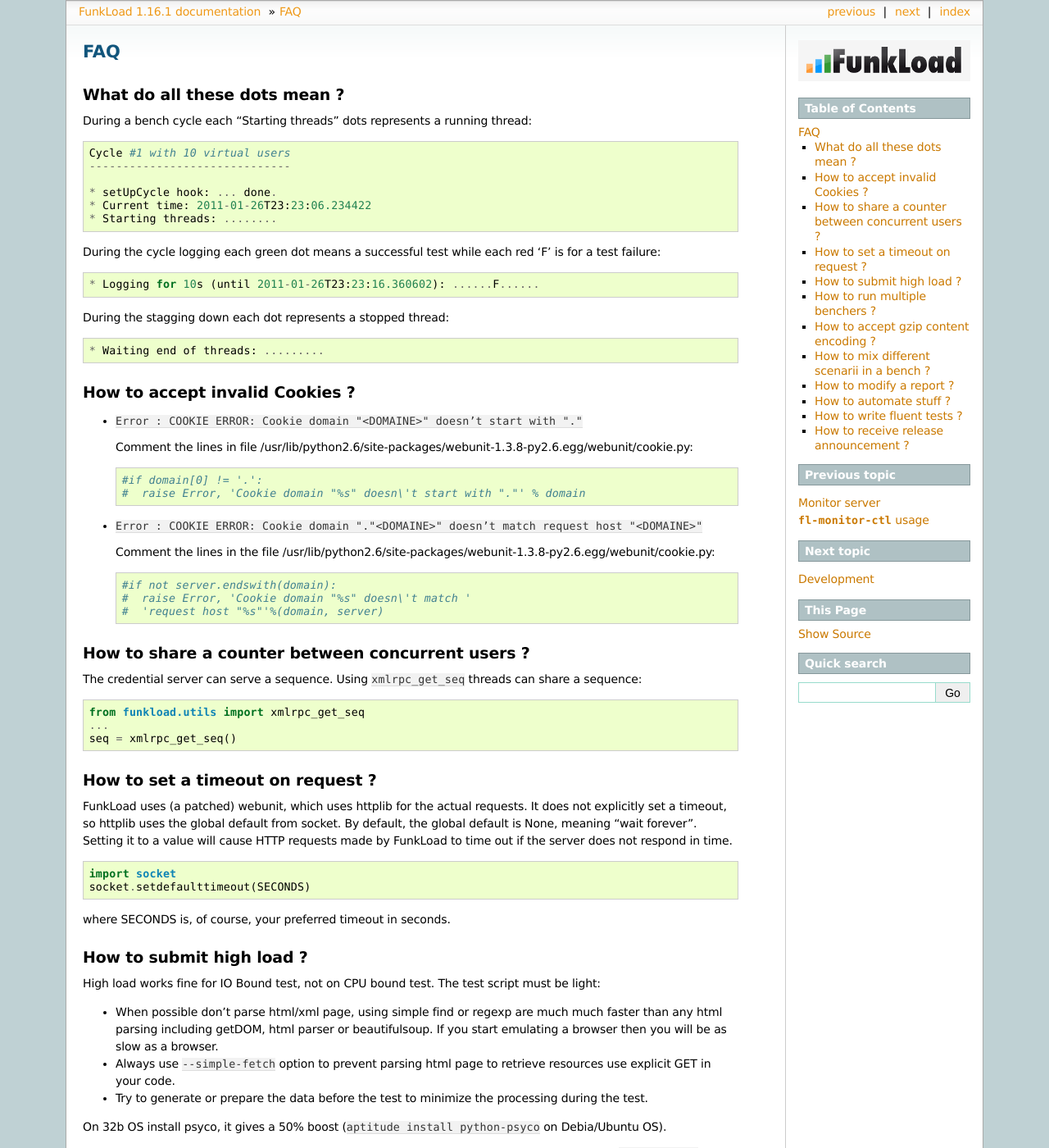
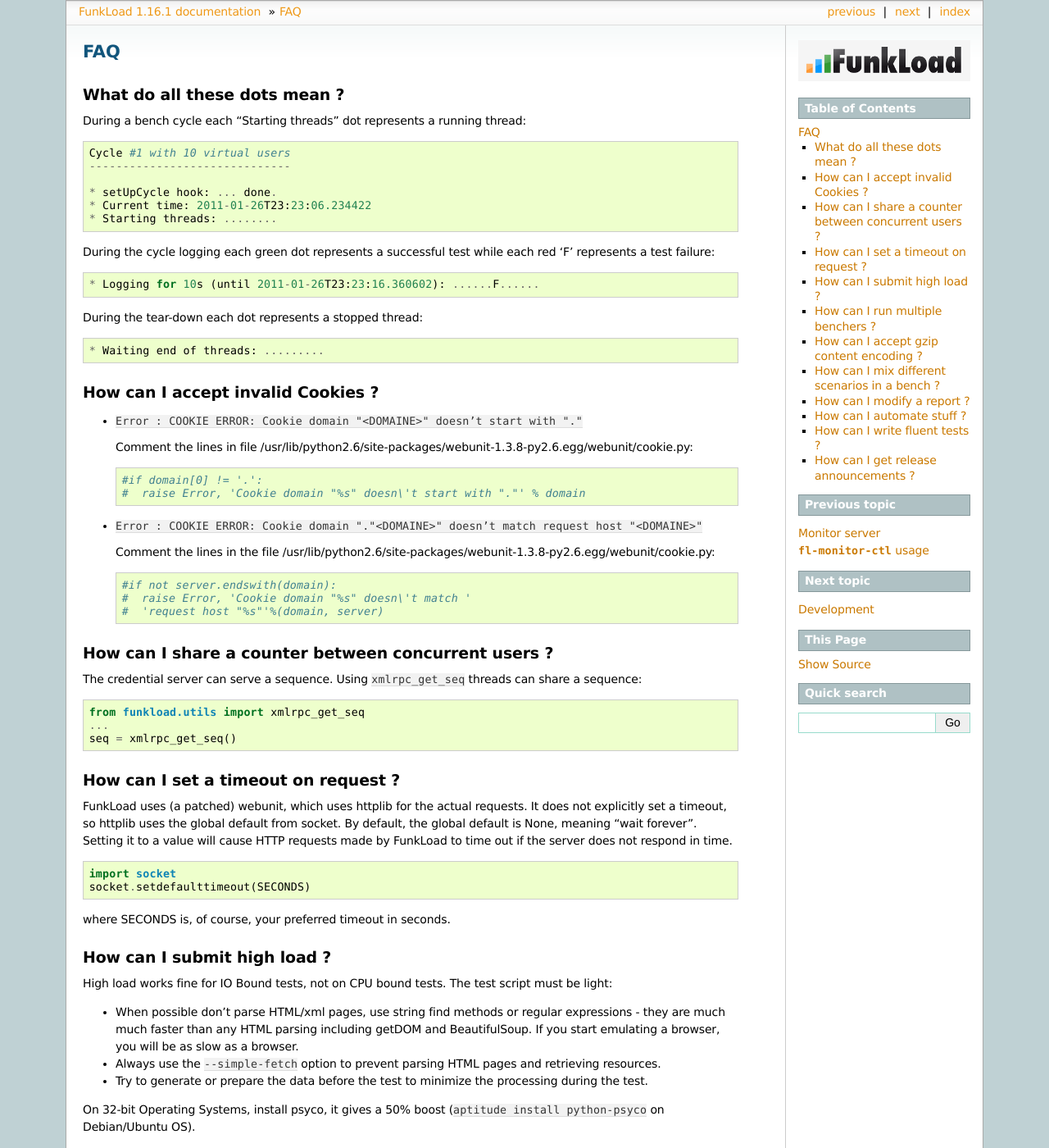
Before and after one commit to nuxeo/FunkLoad, a Sphinx documentation site: the page built from doc/source/faq.rst, in a window 1280 px wide and 1400 px high. Shown: the whole window at 82% size. Built offline with Sphinx 7.4.7, drawn with Linux system fonts in a browser that asks for light colours; some of the changed text lies outside the part shown.

Commit message:
Improved the English in the FAQ

```diff
--- a/doc/source/faq.rst
+++ b/doc/source/faq.rst
@@ -4,7 +4,7 @@
 What do all these dots mean ?
 -------------------------------
 
-During a bench cycle each "Starting threads" dots represents a
+During a bench cycle each "Starting threads" dot represents a
 running thread::
 
   Cycle #1 with 10 virtual users
@@ -14,18 +14,18 @@
   * Current time: 2011-01-26T23:23:06.234422
   * Starting threads: ........
 
-During the cycle logging each green dot means a successful test while
-each red 'F' is for a test failure::
+During the cycle logging each green dot represents a successful test while
+each red 'F' represents a test failure::
 
   * Logging for 10s (until 2011-01-26T23:23:16.360602): ......F......
 
 
-During the stagging down each dot represents a stopped thread::
+During the tear-down each dot represents a stopped thread::
 
   * Waiting end of threads: .........
 
 
-How to accept invalid Cookies ?
+How can I accept invalid Cookies ?
 ----------------------------------
 
 - ``Error : COOKIE ERROR: Cookie domain "<DOMAINE>" doesn’t start with "."``
@@ -45,7 +45,7 @@
       #  'request host "%s"'%(domain, server)
 
 
-How to share a counter between concurrent users ?
+How can I share a counter between concurrent users ?
 --------------------------------------------------
 
 The credential server can serve a sequence. Using ``xmlrpc_get_seq``
@@ -57,7 +57,7 @@
 
 
 
-How to set a timeout on request ?
+How can I set a timeout on request ?
 -----------------------------------
 
 FunkLoad uses (a patched) webunit, which uses httplib for the actual
@@ -72,43 +72,44 @@
 
 where SECONDS is, of course, your preferred timeout in seconds.
 
-How to submit high load ?
+How can I submit high load ?
 ----------------------------
 
-High load works fine for IO Bound test, not on CPU bound test. The
+High load works fine for IO Bound tests, not on CPU bound tests. The
 test script must be light:
 
-- When possible don't parse html/xml page, using simple find or regexp
-  are much much faster than any html parsing including getDOM, html
-  parser or beautifulsoup. If you start emulating a browser then you
-  will be as slow as a browser.
+- When possible don't parse HTML/xml pages, use string find methods
+  or regular expressions - they are much much faster than any HTML
+  parsing including getDOM and BeautifulSoup. If you start emulating
+  a browser, you will be as slow as a browser.
 
-- Always use ``--simple-fetch`` option to prevent parsing html page to
-  retrieve resources use explicit GET in your code.
+- Always use the ``--simple-fetch`` option to prevent parsing HTML
+  pages and retrieving resources.
 
 - Try to generate or prepare the data before the test to minimize the
   processing during the test.
 
-On 32b OS install psyco, it gives a 50% boost (``aptitude install
-python-psyco`` on Debia/Ubuntu OS).
+On 32-bit Operating Systems, install psyco, it gives a 50%
+boost (``aptitude install python-psyco`` on Debian/Ubuntu OS).
 
-On multi CPU server, GIL is getting infamous, to get all the power you
-need to use CPU affinity ``taskset -c 0 fl-run-bench`` is always
-faster than ``fl-run-bench``.  Using one bench runner process per CPU
-is a work around to use the full server power.
+On multi-CPU servers, the Python GIL is getting infamous.
+To maximize FunkLoad's CPU usage, you need to set the CPU affinity.
+``taskset -c 0 fl-run-bench`` is always faster than ``fl-run-bench``.
+Using one bench runner process per CPU is a work around to use the
+full server power.
 
-Use multiple machine to perform the load, see the next section.
+Use multiple machines to perform the load test, see the next section.
 
 
-How to run multiple benchers ?
+How can I run multiple benchers ?
 -------------------------------
 
-Bench result file can be merged by the ``fl-build-report`` command,
-but how do you run multiple benchers ?
+Bench result files can be merged by the ``fl-build-report`` command,
+but how do you run multiple benchers?
 
 There are many ways:
 
-* Use the new distribute mode (still in beta), it requires paramiko and
+* Use the new "distribute" mode (still in beta), it requires paramiko and
   virtualenv::
 
     sudo aptitude install python-paramiko, python-virtualenv
@@ -170,8 +171,9 @@
      log_path = log-distributed
      funkload_location=http://pypi.python.org/packages/source/f/funkload/funkload-1.16.1.tar.gz
 
-  You can multiple benchers per server by defining many workers with the same host
-  name in your configuration file. Add a workers section to your configuration file::
+  You can multiple benchers per server by defining many workers with
+  the same host name in your configuration file. Add a workers section
+  to your configuration file::
 
       [workers]
       hosts = host1cpu1 host1cpu2 host2cpu1 host2cpu2
@@ -198,8 +200,8 @@
       username = user
       password = password
 
-  When defining workers in the conf file you can alternatively specify a path to a private key file
-  instead of using a password::
+  When defining workers in the conf file you can alternatively specify a
+  path to a private key file instead of writing your passwords in cleartext::
 
       [worker1]
       host = worker1
@@ -239,7 +243,7 @@
    # build the report with fl-build-report, it supports the results merging
 
 
-How to accept gzip content encoding ?
+How can I accept gzip content encoding ?
 ---------------------------------------
 
 You just need to add the appropriate header::
@@ -247,7 +251,7 @@
      self.setHeader('Accept-encoding', 'gzip')
 
 
-How to mix different scenarii in a bench ?
+How can I mix different scenarios in a bench ?
 -------------------------------------------
 
 Simple example with percent of users::
@@ -279,17 +283,17 @@
 Note that when mixing tests the detail report for each page is
 meaningless because you are mixing pages from multiple tests.
 
-How to modify a report ?
+How can I modify a report ?
 --------------------------
 
 The report is in `reStructuredText
 <http://docutils.sourceforge.net/rst.html>`_, the ``index.rst`` can be
-edited in text mode, to rebuild the html version::
+edited by hand. The HTML version can then be rebuilt::
 
     rst2html --stylesheet=funkload.css   index.rst --traceback > index.html
 
-Charts are build with gnuplot the gplot script file are present in the
-report directory to rebuild the pages charts for instance::
+Charts are built with gnuplot. The gplot script files are present in the
+report directory. To rebuild the pages charts, for instance::
 
     gnuplot pages.gplot
 
@@ -297,7 +301,7 @@
 extend the report before exporting it as a PDF.
 
 
-How to automate stuff ?
+How can I automate stuff ?
 -----------------------
 
 Here is a sample Makefile
@@ -355,7 +359,7 @@
    make bench
 
 
-How to write fluent tests ?
+How can I write fluent tests ?
 -----------------------------
 
 You can use the `PageObject
@@ -379,12 +383,11 @@
                .logout())
 
 
-How to receive release announcement ?
+How can I get release announcements ?
 ---------------------------------------
 
-Subscribe to the freshmeat project:
-http://freshmeat.net/projects/funkload
-
+Watch the github repository:
+https://github.com/nuxeo/FunkLoad
 
 
 
```
Also changed, not shown: other parts of doc/source/faq.rst (+5 -3 lines).
